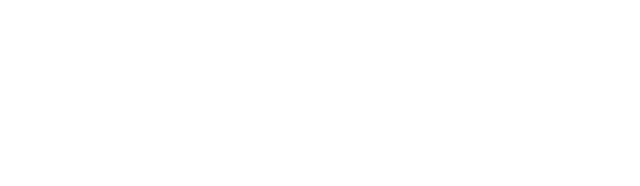
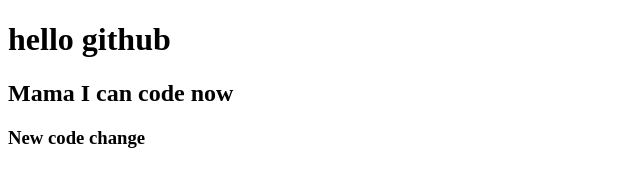
Before and after one commit to jahidur23/Project, a plain HTML site: page index.html in a window 1280 px wide. Shown: the whole page, without its empty margins (0-640 px from the left). Drawn offline with Linux system fonts and the light colour scheme.

Commit message:
added header

```diff
--- a/index.html
+++ b/index.html
@@ -7,6 +7,8 @@
     <title>My first github</title>
 </head>
 <body>
-
+    <h1>hello github</h1>
+    <h2>Mama I can code now</h2>
+    <h3>New code change</h3>
 </body>
 </html>
```
